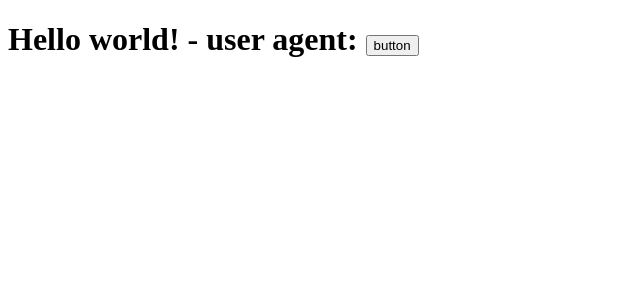
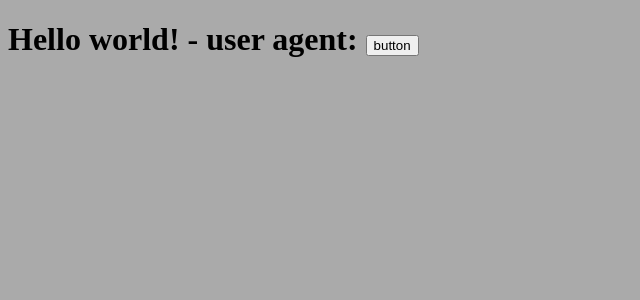
Before and after one commit to redshoga/next-gottani-template, a Next.js app: page / in a window 1280 px wide. Shown: the top 300 px of the page, without its empty margins (0-640 px from the left). Built offline with nearby package versions, Linux system fonts and the light colour scheme.

Commit message:
Add global scss settings

```diff
--- /dev/null
+++ b/assets/scss/global.scss
@@ -0,0 +1,3 @@
+body {
+  background-color: #aaa;
+}
--- /dev/null
+++ b/pages/_app.tsx
@@ -0,0 +1,9 @@
+import App from 'next/app'
+import "../assets/scss/global.scss";
+
+export default class MyApp extends App {
+  public render() {
+    const { Component, pageProps } = this.props;
+    return <Component {...pageProps} />
+  }
+}
```
